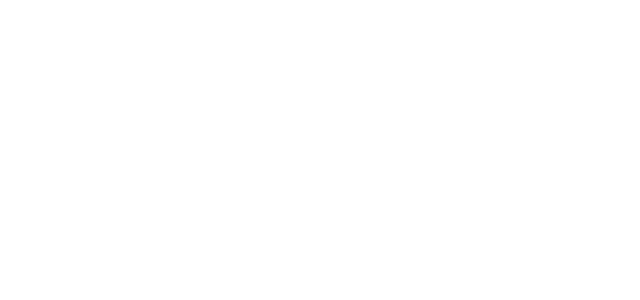
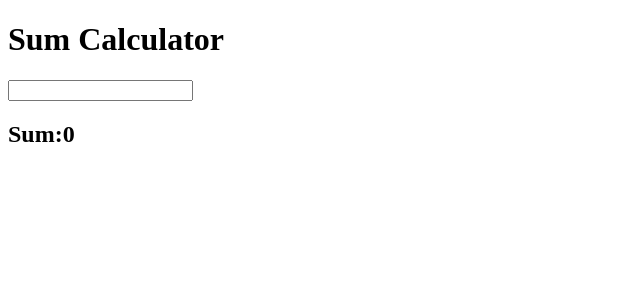
Before and after one commit to acciojob/sum-calculator-shetesaniya22-create, a React app: page / in a window 1280 px wide. Shown: the top 300 px of the page, without its empty margins (0-640 px from the left). Built offline with nearby package versions, Linux system fonts and the light colour scheme.

Commit message:
calculating number

```diff
--- a/src/components/App.js
+++ b/src/components/App.js
@@ -1,11 +1,12 @@
 
 import React from "react";
 import './../styles/App.css';
+import SumCalculator from "./SumCalculator";
 
 const App = () => {
   return (
     <div>
-        {/* Do not remove the main div */}
+        <SumCalculator/>
     </div>
   )
 }
--- /dev/null
+++ b/src/components/SumCalculator.jsx
@@ -0,0 +1,32 @@
+import { useEffect, useState } from "react";
+
+function SumCalculator() {
+  const [numbers, setNumbers] = useState([]);
+  const [sum, setSum] = useState(0);
+
+  const handleChange = (e) => {
+    const value = parseInt(e.target.value);
+
+    if (!isNaN(value)) {
+      setNumbers([...numbers, value]);
+    }
+    e.target.value = "";
+  };
+
+  useEffect(() => {
+    const total = numbers.reduce((acc, num) => acc + num, 0);
+    setSum(total);
+  }, [numbers]);
+
+  return (
+    <>
+      <form>
+        <h1>Sum Calculator</h1>
+        <input type="number" name="number" id="number" onBlur={handleChange} />
+        <h2>Sum:{sum}</h2>
+      </form>
+    </>
+  );
+}
+
+export default SumCalculator;
```
